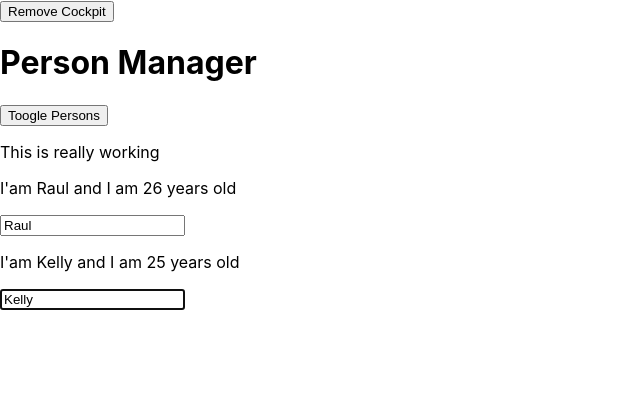
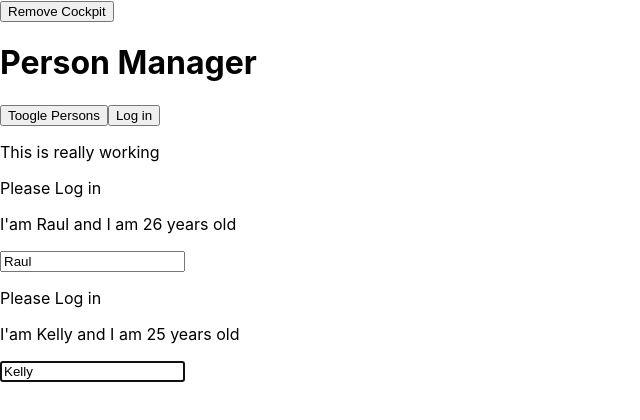
Before and after one commit to Larrygf02/reactFundamentals, a React app: page / in a window 1280 px wide. Shown: the top 420 px of the page, without its empty margins (0-640 px from the left). Built offline with nearby package versions, Linux system fonts and the light colour scheme.

Commit message:
Prop chain

```diff
--- a/src/components/Cockpit/Cockpit.js
+++ b/src/components/Cockpit/Cockpit.js
@@ -41,6 +41,7 @@
                 {props.title}
             </h1>
             <button ref={toggleBtnRef} className={btnClass} onClick={props.clicked}>Toogle Persons</button>
+            <button onClick={props.login}>Log in</button>
             <p className={classes}>This is really working</p>
       </div>
     );
--- a/src/components/Persons/Person/Person.js
+++ b/src/components/Persons/Person/Person.js
@@ -18,6 +18,7 @@
         return (
             //<div className={styles.Person}>
             <Aux>
+                {this.props.isAuth ? <p>Authenticated</p> : <p>Please Log in</p>}
                 <p onClick={this.props.click}>I'am {this.props.name} and I am {this.props.years} years old</p>
                 <span>{this.props.children}</span>
                 <input key="i3" type="text"
--- a/src/components/Persons/Persons.js
+++ b/src/components/Persons/Persons.js
@@ -42,7 +42,8 @@
           name={person.name}
           years={person.age}
           key={index}
-          changed={(event) => this.props.changed(event, person.id)}/>
+          changed={(event) => this.props.changed(event, person.id)}
+          isAuth={this.props.isAuthenticated}/>
         });
   }
   }
--- a/src/containers/App.js
+++ b/src/containers/App.js
@@ -17,7 +17,8 @@
     ],
     showPersons: false,
     showCockpit: true,
-    changeCounter: 0
+    changeCounter: 0,
+    authenticated: false
   }
 
   //Lyfecicle
@@ -80,6 +81,10 @@
       };
     })
   }
+
+  loginHandler = () => {
+    this.setState({authenticated: true})
+  };
   render() {
     console.log('[App.js] render');
     let persons = null;
@@ -89,7 +94,8 @@
           <Persons
           persons={this.state.persons}
           clicked={this.deletePersonHandlers}
-          changed={this.nameChangedHandler}/>
+          changed={this.nameChangedHandler}
+          isAuthenticated={this.state.authenticated}/>
         </div>
       );
     }
@@ -103,7 +109,8 @@
         title={this.props.appTitle}
         showPersons={this.state.showPersons}
         personsLength= {this.state.persons.length}
-        clicked= {this.tooglePersonsHandlers}/> : null}
+        clicked= {this.tooglePersonsHandlers}
+        login={this.loginHandler}/> : null}
         {persons}
       </Aux>
       );
```
